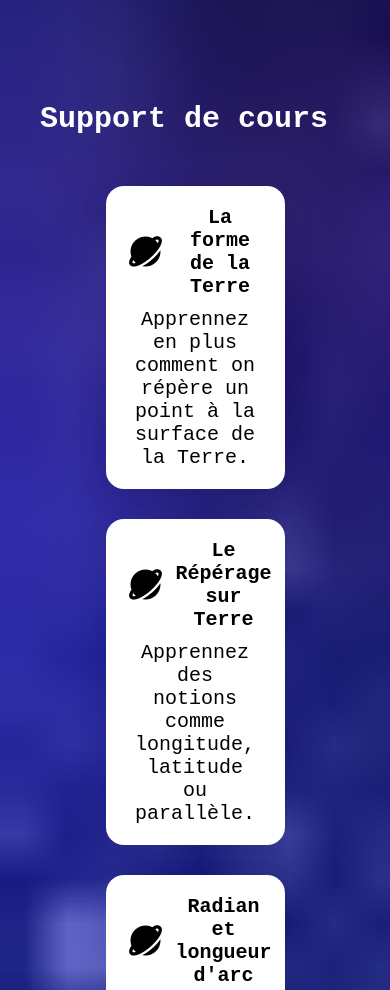
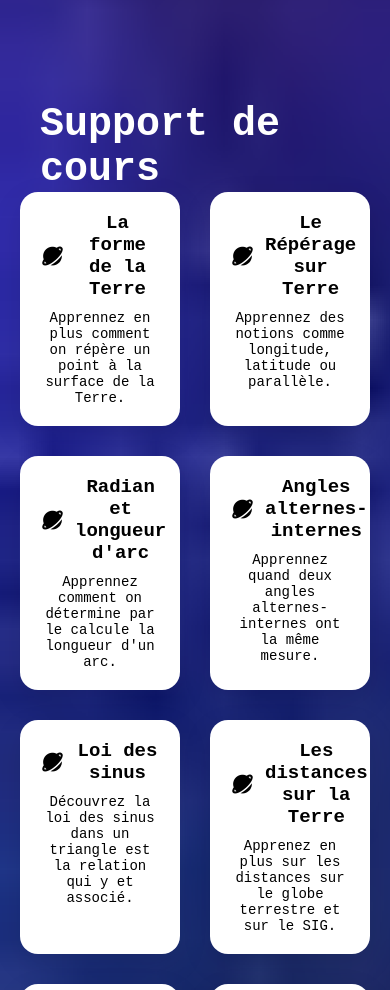
Before and after one commit to Sunil7233/page, a plain HTML site: page index.html in a window 390 px wide. Shown: the part 832-1822 px from the top of the page. Drawn offline with nearby package versions, Linux system fonts and the light colour scheme.

Commit message:
Update style.css

```diff
--- a/style.css
+++ b/style.css
@@ -273,7 +273,6 @@ footer .source{
     header .left h1,
     h2.separator{
         padding: 0 40px;
-        font-size: 30px;
 
     }
     header .left h1{
@@ -289,6 +288,10 @@ footer .source{
         width: 200px;
     }
 
+    .support-cours .item .header i{
+        font-size: 30px;
+    }
+
 }
 @media  screen and (max-width: 680px) {
    header{
@@ -297,10 +300,23 @@ footer .source{
    }
 
    .support-cours .item{
-    width: 179px;
+    width: 160px;
    }
 
    .support-cours{
-    padding: 0 40px;
+    padding: 0 15px;
+    margin: 0px;
+   }
+
+   .support-cours .item .header h5{
+    font-size: 19px;
+   }
+
+   .support-cours .item p{
+    font-size: 14px;
+   }
+
+   .support-cours .item .header i{
+    font-size: 25px;
    }
 }
```
